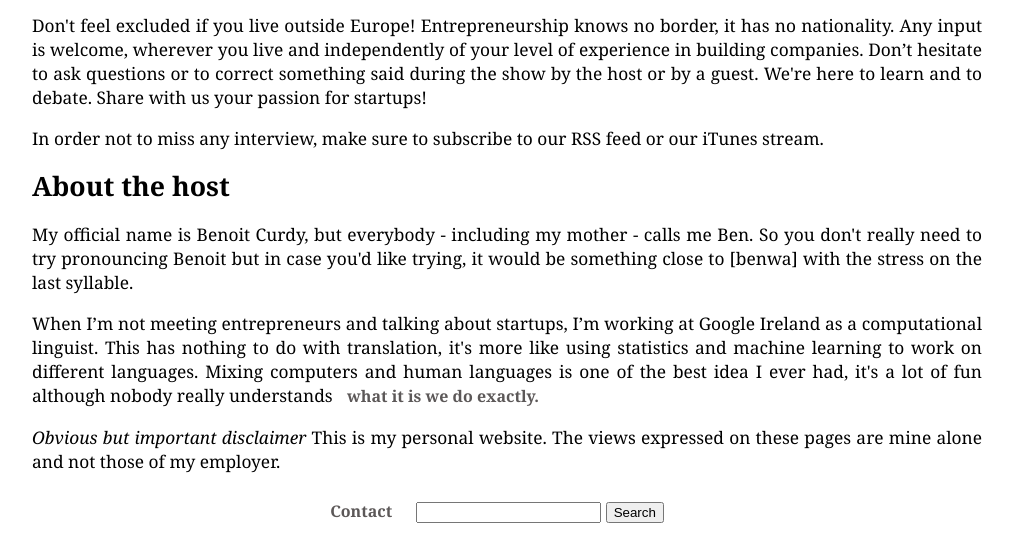
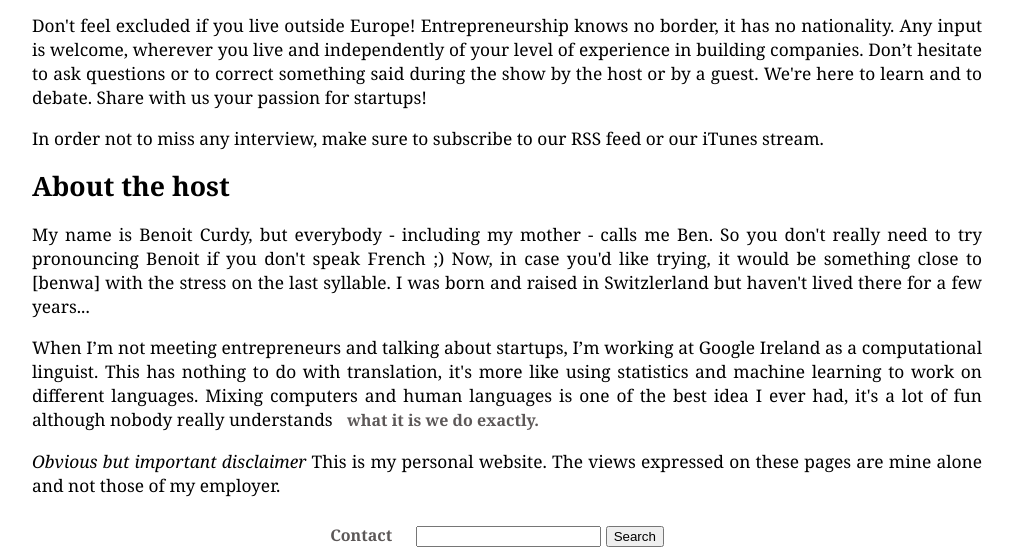
Before and after one commit to bcurdy/TechMe2, a Python web app: template techme2-eu/podcast/templates/about.html in a window 1280 px wide. Shown: the part 588-1145 px from the top of the page, without its empty margins (121-1134 px from the left). Before the commit the page ends 1111 px from the top, so only its background shows below. Run offline with Jinja, Linux system fonts and the light colour scheme; the template is opened without the code that fills it, so the values that code supplies are empty; some libraries are stand-ins or nearby versions.

Commit message:
migration started... Fingers crossed!

```diff
--- a/techme2-eu/media/robots.txt
+++ b/techme2-eu/media/robots.txt
@@ -1,5 +1,2 @@
-User-agent: Browsershots
+User-agent: *
 Disallow:
-
-User-agent: *
-Disallow: /
--- a/techme2-eu/podcast/templates/about.html
+++ b/techme2-eu/podcast/templates/about.html
@@ -29,8 +29,8 @@ or by a guest. We're here to learn and to debate. Share with us your passion for
 <p>In order not to miss any interview, make sure to subscribe to our RSS feed or our iTunes stream.</p>
 
 <h1>About the host</h1>
-<p>My official name is Benoit Curdy, but everybody - including my mother - calls me Ben. So you don't really need to try pronouncing Benoit but in case you'd
-like trying, it would be something close to [benwa] with the stress on the last syllable. </p>
+<p>My name is Benoit Curdy, but everybody - including my mother - calls me Ben. So you don't really need to try pronouncing Benoit if you don't speak French ;) Now, in case you'd
+like trying, it would be something close to [benwa] with the stress on the last syllable. I was born and raised in Switzlerland but haven't lived there for a few years...</p>
 
 <p>When I’m not meeting entrepreneurs and talking about startups, I’m working at Google Ireland as a computational linguist. This has nothing to do with translation,
 it's more like using statistics and machine learning to work on different languages. Mixing computers and human languages is
--- a/techme2-eu/podcast/templates/base_podcast.html
+++ b/techme2-eu/podcast/templates/base_podcast.html
@@ -13,6 +13,7 @@
       google.load("jqueryui", "1.8.2");
     </script>
 
+<!-- Social buttons, black and white to color -->
     <script type='text/javascript'>
     $(document).ready(function(){
     $("img.a").hover(
@@ -25,13 +26,15 @@
      });
   </script>
 
+<!-- Different scripts, block used by other scripts as placeholder -->
     {% block jplayer_head %} {% endblock %}
     <title>{% block page_title %}European Startups{% endblock %}</title>
 
+<!-- Google Analytics -->
 <script type="text/javascript">
 
   var _gaq = _gaq || [];
-      _gaq.push(['_setAccount', 'UA-17689785-1']);
+  _gaq.push(['_setAccount', 'UA-15785924-1']);
   _gaq.push(['_trackPageview']);
 
   (function() {
@@ -39,6 +42,7 @@
     ga.src = ('https:' == document.location.protocol ? 'https://ssl' : 'http://www') + '.google-analytics.com/ga.js';
     var s = document.getElementsByTagName('script')[0]; s.parentNode.insertBefore(ga, s);
   })();
+
 </script>
 
 </head>
--- a/techme2-eu/podcast/templates/main.html
+++ b/techme2-eu/podcast/templates/main.html
@@ -1,7 +1,7 @@
 {% extends "base_podcast.html" %}
 
-{% block page_title %} {{page_title}} {% endblock %}
-{% block post_title %} {{post_title}} {% endblock%}
+{% block page_title %} European Startups - Interviews {% endblock %}
+{% block post_title %} Guests {% endblock%}
 {% block header %}<img src="/img/logo_transparent.png"> <b>Discover European Startups</b>{% endblock %}
 {% block menu %}
         <ul>
```
Also changed, not shown: 2 other files. Lines whose indentation alone changed are shown as unchanged.
